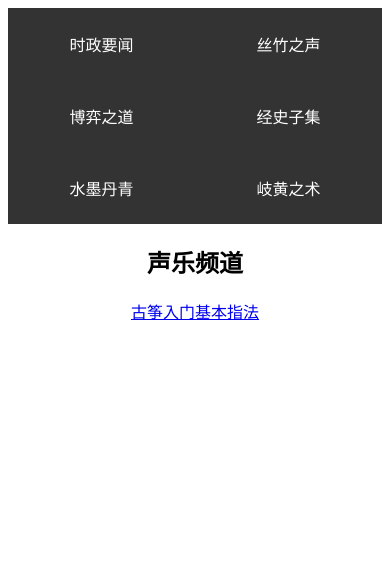
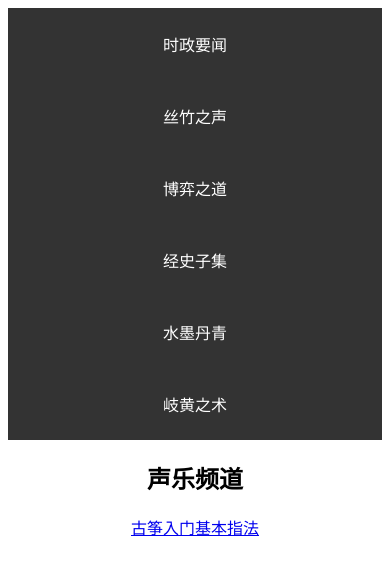
Before and after one commit to wzyUnicorn/code_hub, a plain HTML site: page news/news.html in a window 390 px wide. Drawn offline with Linux system fonts and the light colour scheme.

Commit message:
Update news.html
2123

```diff
--- a/news/news.html
+++ b/news/news.html
@@ -11,7 +11,6 @@
 	    text-align: center;
 	}
 .navbar {
-
     display: flex;
     flex-wrap: wrap;
     justify-content: space-between;
@@ -24,7 +23,10 @@
     text-align: center;
     padding: 14px 20px;
     text-decoration: none;
-            flex: 1; /* 允许链接占据额外的空间 */
+    flex-basis: calc(33.333% - 40px); /* 设置每个链接的基础宽度为容器的三分之一减去两侧的间距 */
+    margin: 0 20px; /* 设置左右间距 */
+    text-decoration: none;
+    white-space: nowrap; /* 防止链接文本换行 */
 }
 
 .nav-link:hover {
@@ -35,8 +37,8 @@
 /* 媒体查询，用于小屏幕设备 */
 @media (max-width: 900px) {
     .nav-link {
-                flex-basis: calc(33.333% - 40px); /* 每个链接占三分之一的宽度，减去两侧的margin */
-                margin: 10px; /* 在链接之间添加间距 */
+        flex-basis: 100%; /* 在小屏幕上每个链接占满整行 */
+        margin: 10px 0; /* 调整外边距 */
     }
 }
     </style>
```
Lines whose indentation alone changed are shown as unchanged.
